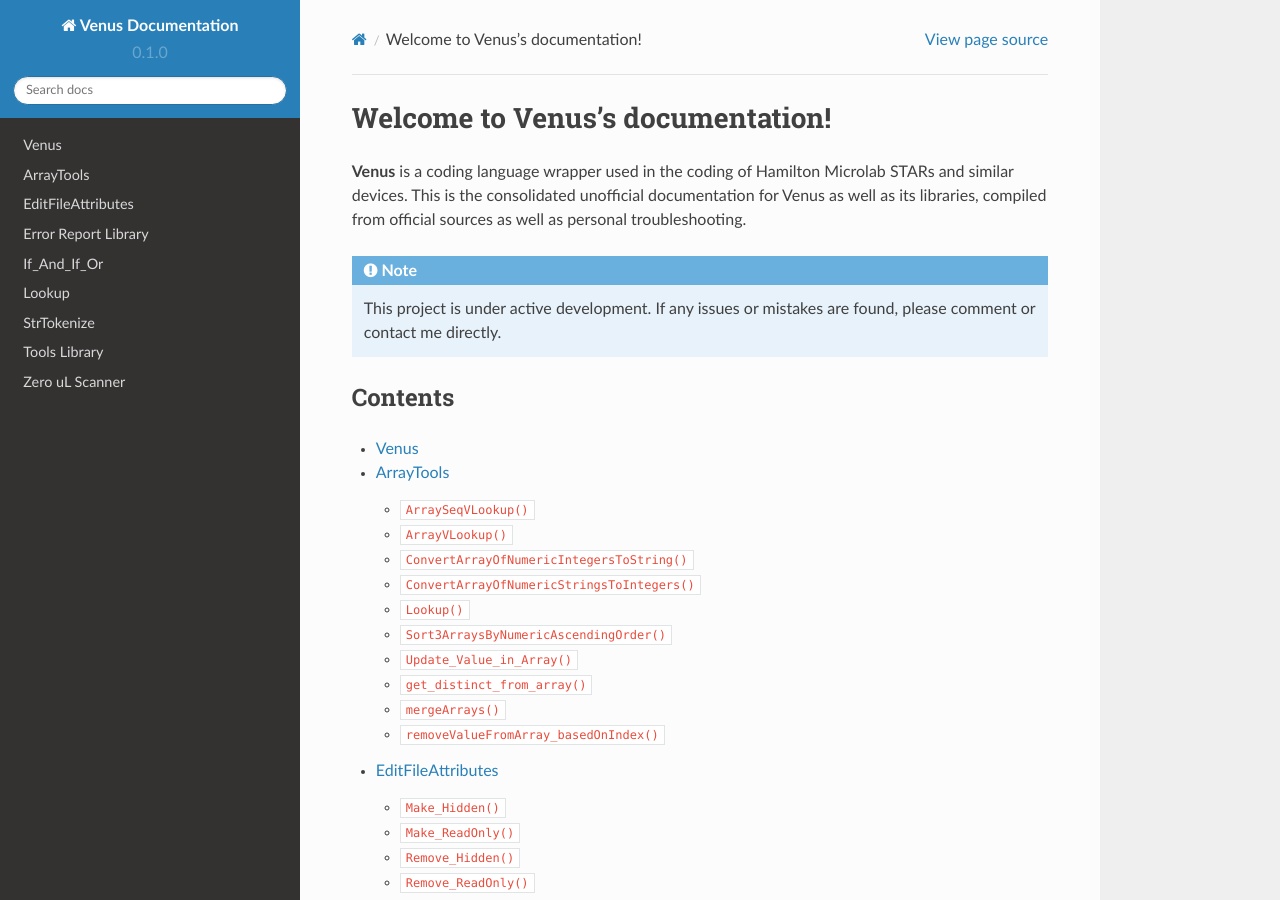
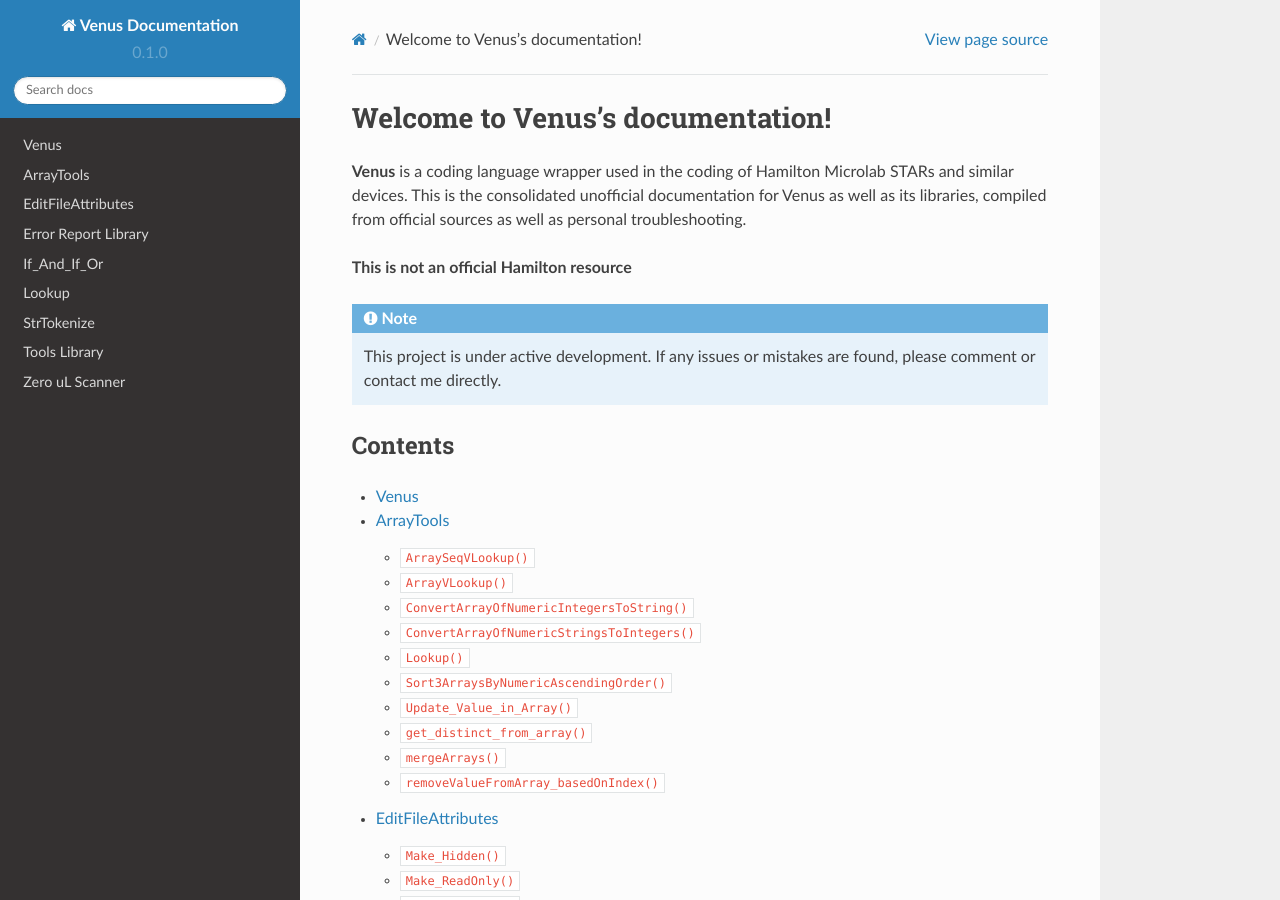
Before and after one commit to theonetruenerd/VenusLibraryDocumentation, a Sphinx documentation site: the page built from docs/source/index.rst, in a window 1280 px wide and 900 px high. Built offline with Sphinx 7.4.7 and the Read the Docs theme 2.0.0, drawn with Linux system fonts in a browser that asks for light colours.

Commit message:
Update index.rst

```diff
--- a/docs/source/index.rst
+++ b/docs/source/index.rst
@@ -3,6 +3,8 @@
 
 **Venus** is a coding language wrapper used in the coding of Hamilton Microlab STARs and similar devices.
 This is the consolidated unofficial documentation for Venus as well as its libraries, compiled from official sources as well as personal troubleshooting.
+
+**This is not an official Hamilton resource**
 
 .. note::
 
```
